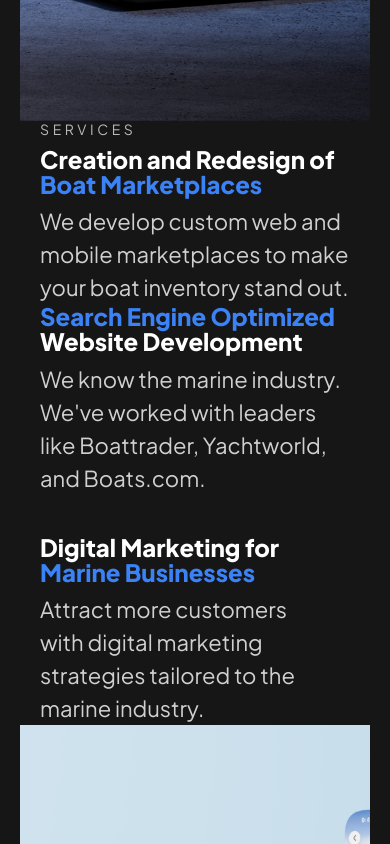
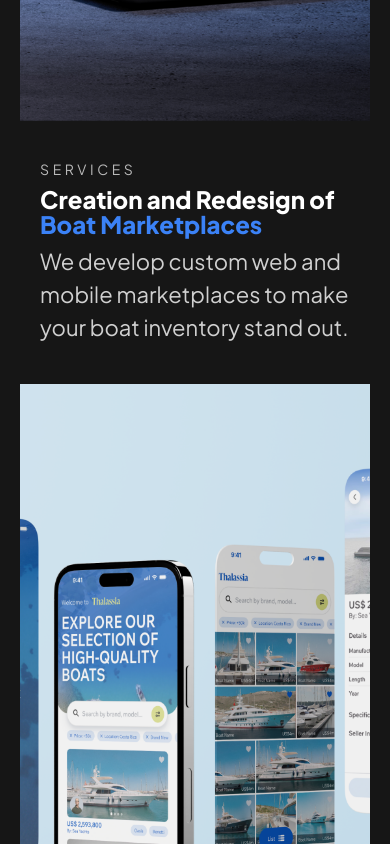
Before and after one commit to hatchcloud/ani-land, a Next.js app: page /marine in a window 390 px wide. Shown: the part 3540-4384 px from the top of the page. Built offline with nearby package versions, Linux system fonts and the light colour scheme.

Commit message:
servicios

```diff
--- a/app/components/marine/CardServices.js
+++ b/app/components/marine/CardServices.js
@@ -18,7 +18,7 @@ const CardServices = () => {
            alt="Laptop boat marketplace"
           />
         </div>
-        <div className="w-full lg:w-1/2 px-5 md:px-10 ">
+        <div className="w-full lg:w-1/2 px-5 md:px-10 py-10 ">
             <p className='h-sub uppercase leading-tight tracking-[3.6px] pb-2 text-white/70'>Services</p>
             <h2 className='text-pretty text-lg md:text-2xl leading-[105%] pb-2 font-extrabold  max-w-[600px] ' > Creation and Redesign of  <span className="text-blue-500">Boat Marketplaces</span>
             </h2>
@@ -27,9 +27,9 @@ const CardServices = () => {
       </div>
 
       {/* Second row */}
-      <div className="flex flex-col lg:flex-row justify-between items-center ">
+      <div className="flex  justify-between items-stretch flex-col-reverse lg:flex-row">
 
-      <div className="w-full lg:w-1/2 px-5 md:px-10 flex flex-col gap-10">
+      <div className="w-full lg:w-1/2 px-5 md:px-10 flex flex-col gap-10 py-10 justify-center ">
             <div className='flex flex-col '>
             <h2 className='text-pretty text-lg md:text-2xl leading-[105%] pb-2 font-extrabold  max-w-[600px] ' > <span className="text-blue-500">Search Engine Optimized</span> Website Development
             </h2>
--- a/app/marine/page.js
+++ b/app/marine/page.js
@@ -24,6 +24,10 @@ export default function Home() {
     requestAnimationFrame(raf)
   }, []) */
 
+  useEffect(() => {
+    window.scrollTo(0, 0);
+  }, []);
+
   return (
     <main className=" bg-marine-dark min-h-screen flex flex-col items-center text-white">
         <Header />
```
